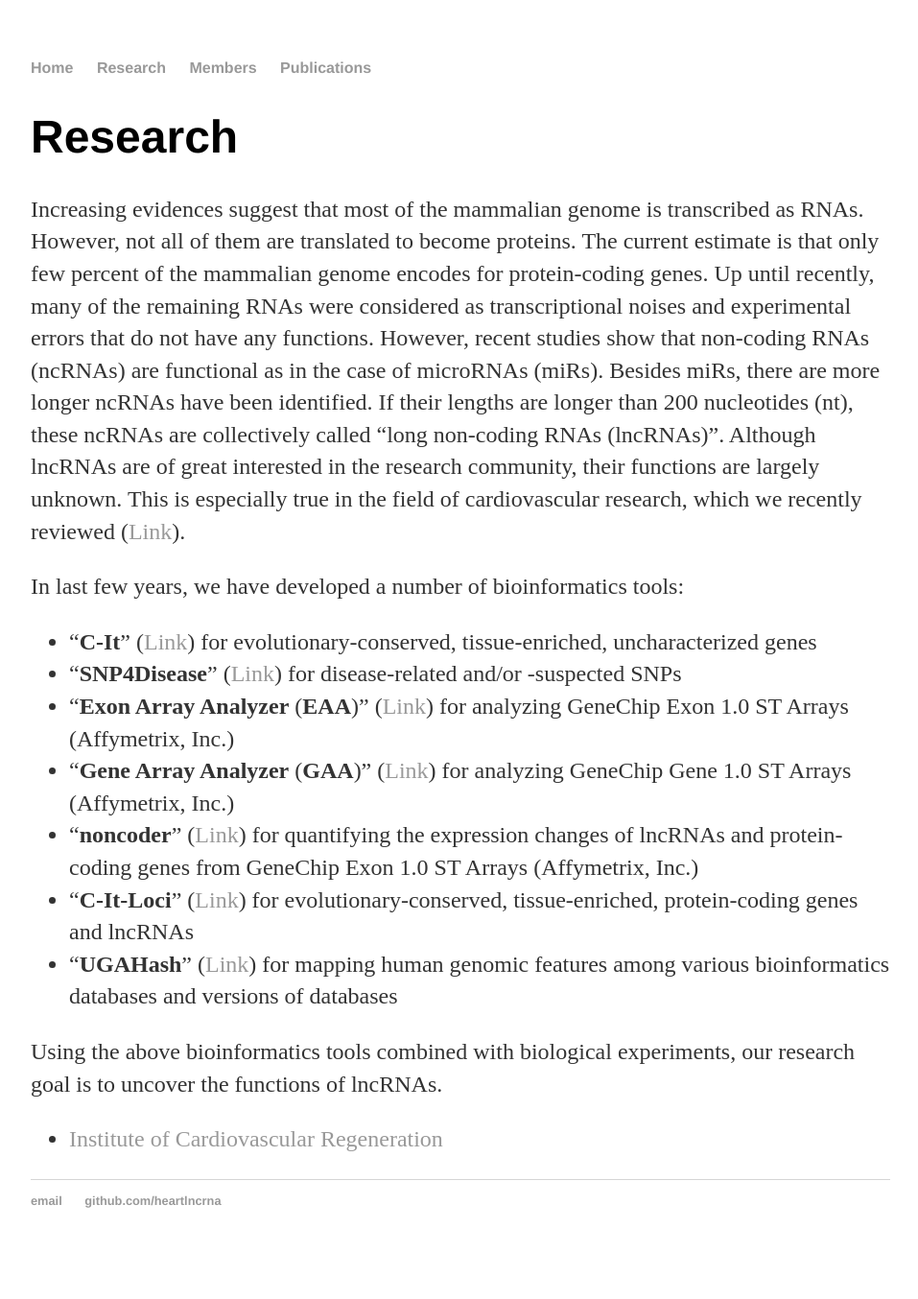
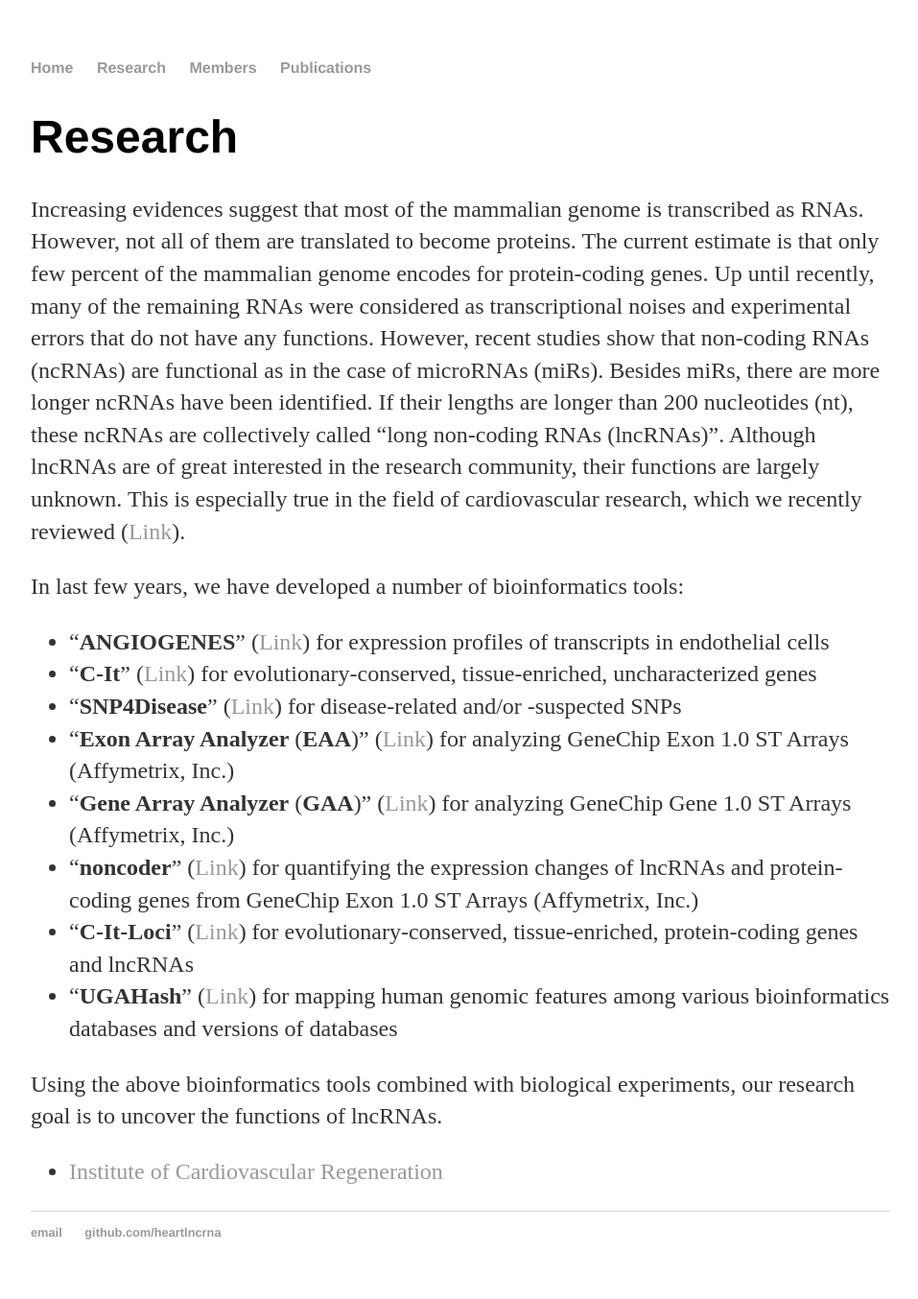
Before and after one commit to heartlncrna/heartlncrna.github.io, a Jekyll site: the page research/overview.html, which Jekyll copies as it is, in a window 1280 px wide. Shown: the whole page at 96% size, without its empty margins (160-1117 px from the left). Built offline with Jekyll 4.4.1, drawn with Linux system fonts in a browser that asks for light colours; before the commit the page ends 1320 px from its top, so only the background shows below that.

Commit message:
Update overview.html

```diff
--- a/research/overview.html
+++ b/research/overview.html
@@ -42,6 +42,10 @@
 			In last few years, we have developed a number of bioinformatics tools:
 
 			<ul>
+				<li>“<b>ANGIOGENES</b>”
+  					(<a href="http://angiogenes.uni-frankfurt.de/"><span class="ptHyperlink">Link</span></a>)
+					for expression profiles of transcripts in endothelial cells</li>
+
   				<li>“<b>C-It</b>”
   					(<a href="http://c-it.mpi-bn.mpg.de/"><span class="ptHyperlink">Link</span></a>)
 					for evolutionary-conserved, tissue-enriched, uncharacterized genes</li>
```
